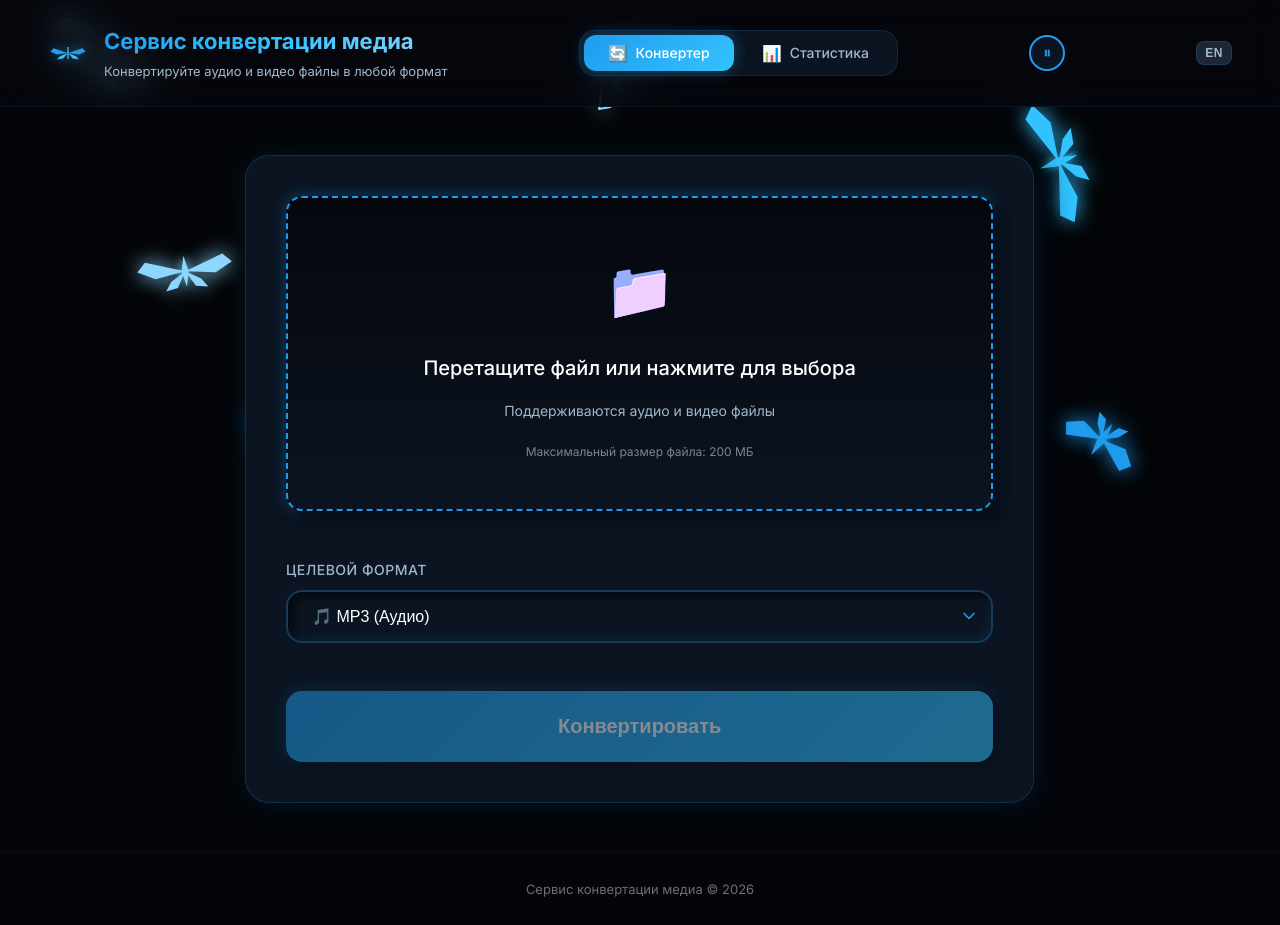
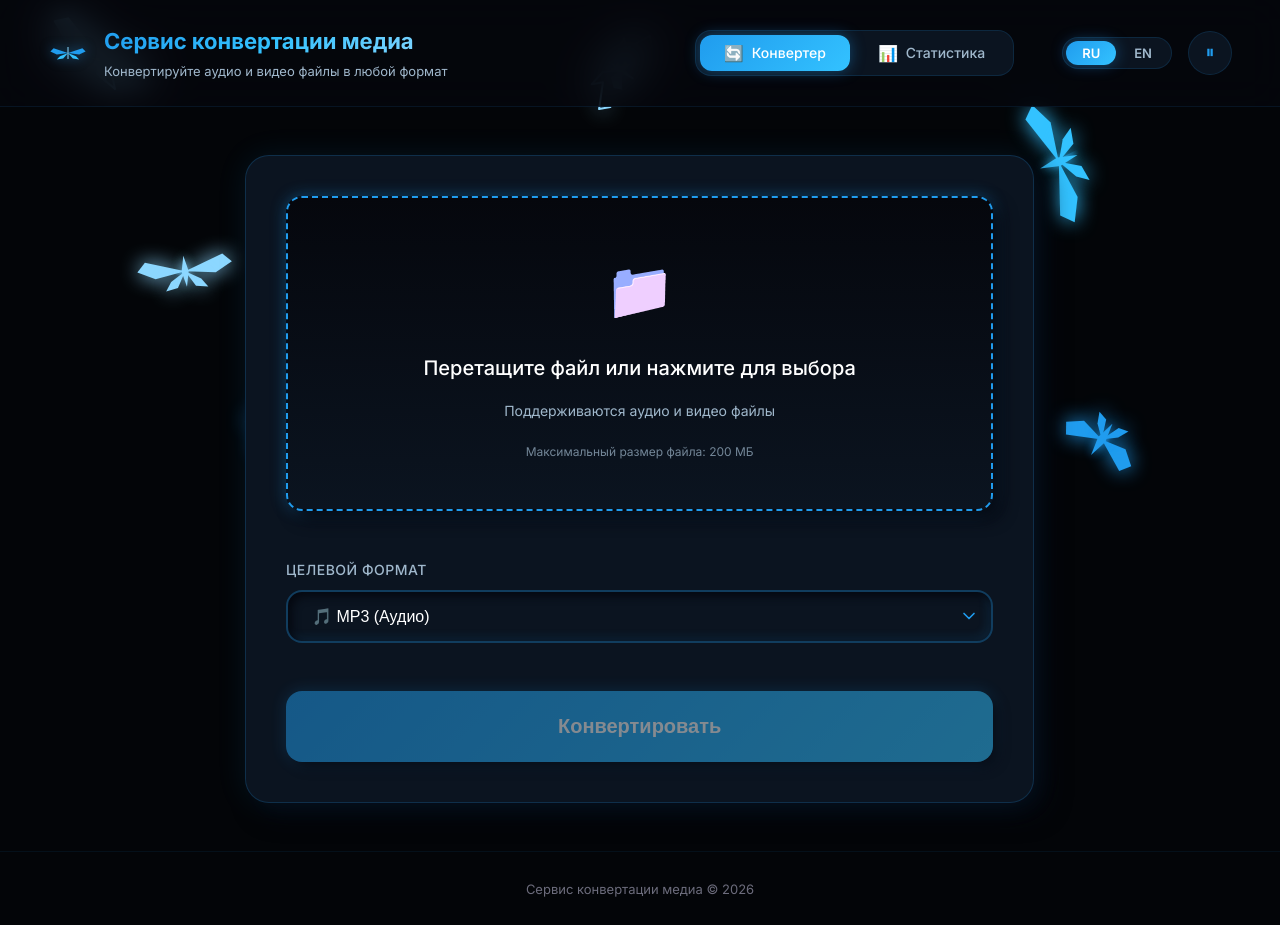
Before and after one commit to ssanni2k/media-converter, a website built with Vite: page frontend/index.html in a window 1280 px wide. Built offline with nearby package versions, Linux system fonts and the light colour scheme.

Commit message:
Restyle header: tab-bar language switcher, animation toggle hitbox, reorder controls

```diff
--- a/frontend/src/css/AnimatedBackground.css
+++ b/frontend/src/css/AnimatedBackground.css
@@ -14,28 +14,45 @@ html, body {
 }
 
 .animated-background__toggle {
-  width: 36px;
-  height: 36px;
+  min-width: 44px;
+  min-height: 44px;
+  width: 44px;
+  height: 44px;
   border-radius: 50%;
   background: var(--bg-secondary);
-  border: 2px solid var(--accent-primary);
+  border: 1px solid rgba(32, 156, 238, 0.15);
   color: var(--accent-primary);
-  font-size: 16px;
+  font-size: 18px;
   cursor: pointer;
-  transition: all var(--transition-fast);
+  transition: all var(--transition-normal);
   display: flex;
   align-items: center;
   justify-content: center;
   flex-shrink: 0;
+  position: relative;
+}
+
+.animated-background__toggle::before {
+  content: '';
+  position: absolute;
+  inset: -4px;
+  border-radius: 50%;
 }
 
 .animated-background__toggle:hover {
-  background: var(--accent-primary);
-  color: var(--bg-primary);
+  background: var(--bg-tertiary);
+  border-color: var(--accent-primary);
+  box-shadow: 0 0 12px var(--accent-glow);
+  transform: scale(1.05);
+}
+
+.animated-background__toggle:active {
+  transform: scale(0.95);
 }
 
 .animated-background__toggle--disabled {
-  border-color: var(--text-muted);
+  border-color: rgba(32, 156, 238, 0.1);
   color: var(--text-muted);
   box-shadow: none;
+  opacity: 0.6;
 }
--- a/frontend/src/css/App.css
+++ b/frontend/src/css/App.css
@@ -13,7 +13,7 @@
 .header {
   display: flex;
   align-items: center;
-  justify-content: space-between;
+  gap: var(--spacing-lg);
   padding: var(--spacing-lg) var(--spacing-2xl);
   position: sticky;
   top: 0;
@@ -60,6 +60,15 @@
 }
 
 .header__tabs {
+  flex-shrink: 0;
+  margin-left: auto;
+  margin-right: var(--spacing-lg);
+}
+
+.header__controls {
+  display: flex;
+  align-items: center;
+  gap: var(--spacing-md);
   flex-shrink: 0;
 }
 
@@ -151,24 +160,38 @@
   border-top: 1px solid rgba(32, 156, 238, 0.08);
 }
 
-.header__lang-btn {
-  padding: var(--spacing-xs) var(--spacing-sm);
-  font-size: 12px;
-  font-weight: 600;
-  color: var(--text-secondary);
-  background: var(--bg-tertiary);
-  border: 1px solid rgba(32, 156, 238, 0.2);
-  border-radius: var(--radius-sm);
-  cursor: pointer;
-  transition: all var(--transition-fast);
-  text-transform: uppercase;
-  letter-spacing: 0.5px;
+.header__lang-switch {
+  display: flex;
+  gap: 2px;
+  padding: 3px;
+  background: var(--bg-secondary);
+  border-radius: var(--radius-lg);
+  border: 1px solid rgba(32, 156, 238, 0.15);
 }
 
-.header__lang-btn:hover {
-  color: var(--accent-primary);
-  border-color: var(--accent-primary);
-  box-shadow: 0 0 8px var(--accent-glow);
+.header__lang-option {
+  padding: var(--spacing-xs) var(--spacing-md);
+  font-size: 13px;
+  font-weight: 600;
+  font-family: inherit;
+  color: var(--text-secondary);
+  background: transparent;
+  border: none;
+  border-radius: var(--radius-md);
+  cursor: pointer;
+  transition: all var(--transition-normal);
+  white-space: nowrap;
+}
+
+.header__lang-option:hover {
+  color: var(--text-primary);
+  background: var(--bg-tertiary);
+}
+
+.header__lang-option--active {
+  color: white;
+  background: linear-gradient(135deg, var(--accent-primary), var(--accent-secondary));
+  box-shadow: 0 0 15px var(--accent-glow);
 }
 
 .footer__text {
--- a/frontend/src/ui/App.ts
+++ b/frontend/src/ui/App.ts
@@ -30,8 +30,13 @@ export function mountApp(container: HTMLElement, store: AppStore): () => void {
           </div>
         </div>
         <div class="header__tabs"></div>
-        <button class="animated-background__toggle">⏸</button>
-        <button class="header__lang-btn">${getLocale() === 'ru' ? 'EN' : 'RU'}</button>
+        <div class="header__controls">
+          <div class="header__lang-switch">
+            <button class="header__lang-option ${getLocale() === 'ru' ? 'header__lang-option--active' : ''}" data-lang="ru">RU</button>
+            <button class="header__lang-option ${getLocale() === 'en' ? 'header__lang-option--active' : ''}" data-lang="en">EN</button>
+          </div>
+          <button class="animated-background__toggle" aria-label="Toggle animation">⏸</button>
+        </div>
       </header>
 
       <main class="main">
@@ -119,12 +124,16 @@ export function mountApp(container: HTMLElement, store: AppStore): () => void {
   const actionIdle = container.querySelector('.action-idle') as HTMLElement;
   const actionConverting = container.querySelector('.action-converting') as HTMLElement;
   const convertBtn = container.querySelector('.convert-btn') as HTMLButtonElement;
-  const langBtn = container.querySelector('.header__lang-btn') as HTMLButtonElement;
+  const langOptions = container.querySelectorAll<HTMLButtonElement>('.header__lang-option');
 
-  langBtn.addEventListener('click', () => {
-    const next = getLocale() === 'ru' ? 'en' : 'ru';
-    localStorage.setItem('media_converter_locale', next);
-    window.location.reload();
+  langOptions.forEach(btn => {
+    btn.addEventListener('click', () => {
+      const lang = btn.dataset.lang;
+      if (lang && lang !== getLocale()) {
+        localStorage.setItem('media_converter_locale', lang);
+        window.location.reload();
+      }
+    });
   });
 
   // Conversion flow
```
